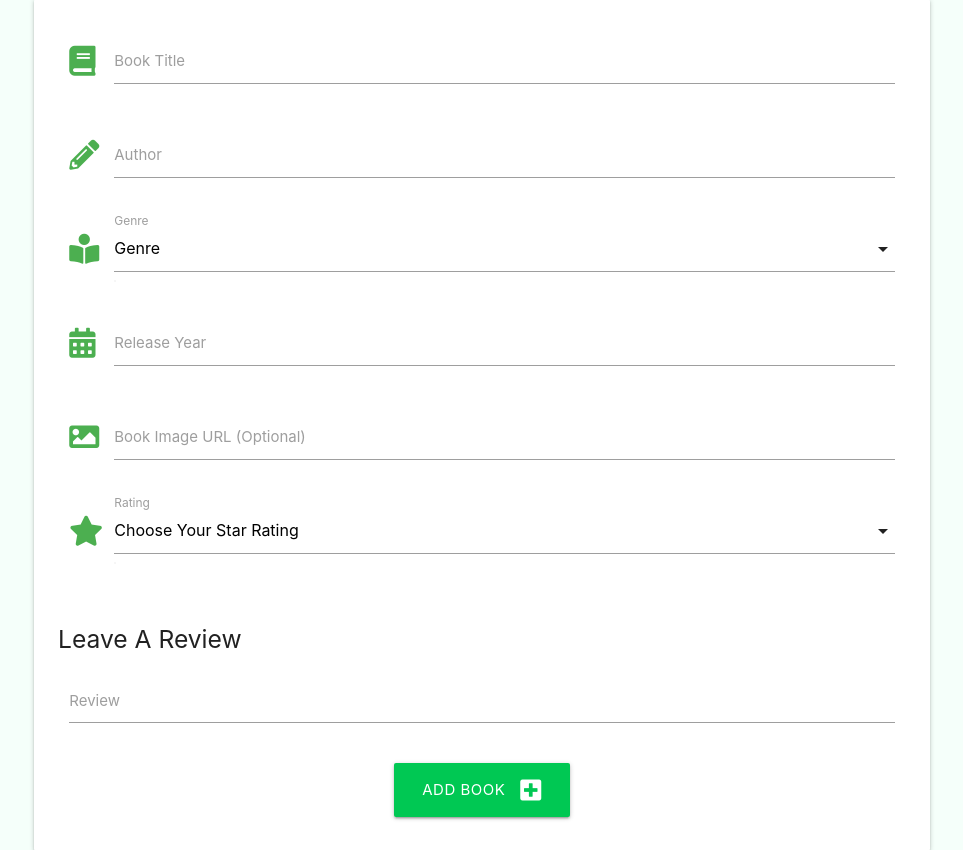
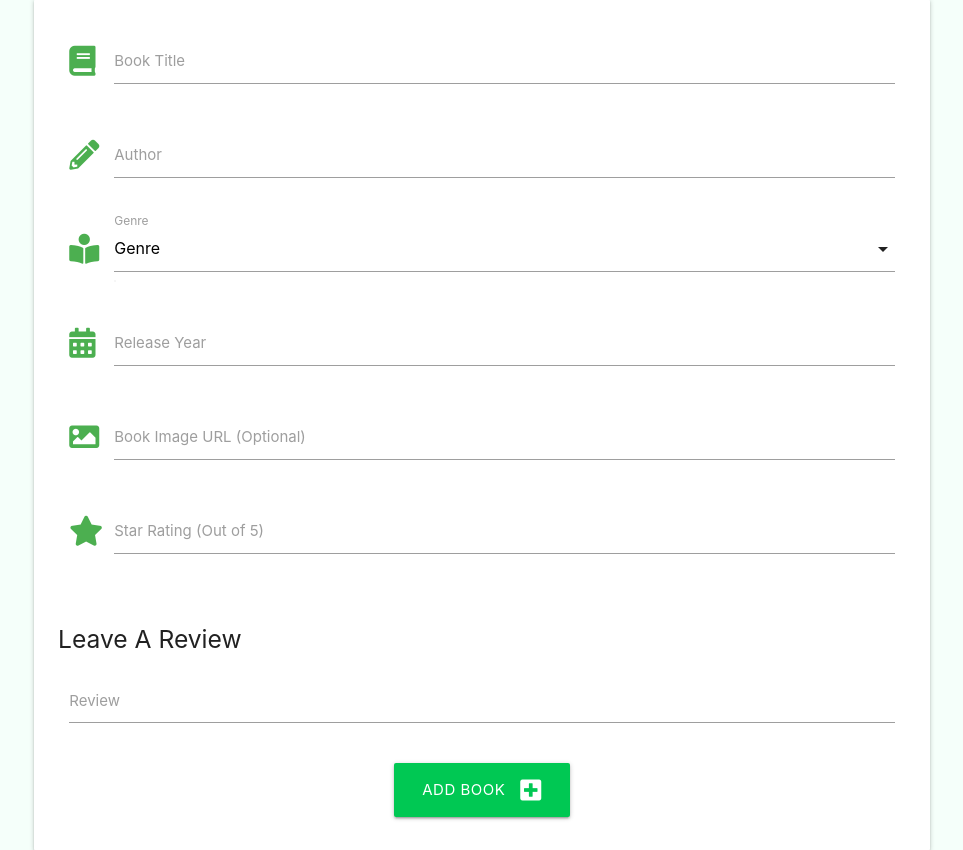
Before and after one commit to taybro23/Read-It-MS3, a Flask app: page /add-book in a window 1280 px wide. Shown: the part 172-1022 px from the top of the page, without its empty margins (158-1121 px from the left). Run offline with Flask 2, Linux system fonts and the light colour scheme; data that the repository does not hold is empty; some libraries are stand-ins or nearby versions.

Commit message:
Amended 'rating' code.

```diff
--- a/templates/add-book.html
+++ b/templates/add-book.html
@@ -59,15 +59,8 @@
             <div class="row">
                 <div class="input-field col s12">
                     <i class="fas fa-star green-text accent-4 prefix"></i>
-                    <select id="rating" name="rating" class="validate" required>
-                        <option value="" disabled selected>Choose Your Star Rating</option>
-                        <option value="1">1 Star</option>
-                        <option value="2">2 Star</option>
-                        <option value="3">3 Star</option>
-                        <option value="4">4 Star</option>
-                        <option value="5">5 Star</option>
-                    </select>
-                    <label for="rating">Rating</label>
+                    <input id="rating" name="rating" type="number" min="1" max="5" class="validate" required>
+                    <label for="rating">Star Rating (Out of 5)</label>
                 </div>
             </div>
             <br>
```
Also changed, not shown: templates/edit-book.html (+4 -11 lines).
